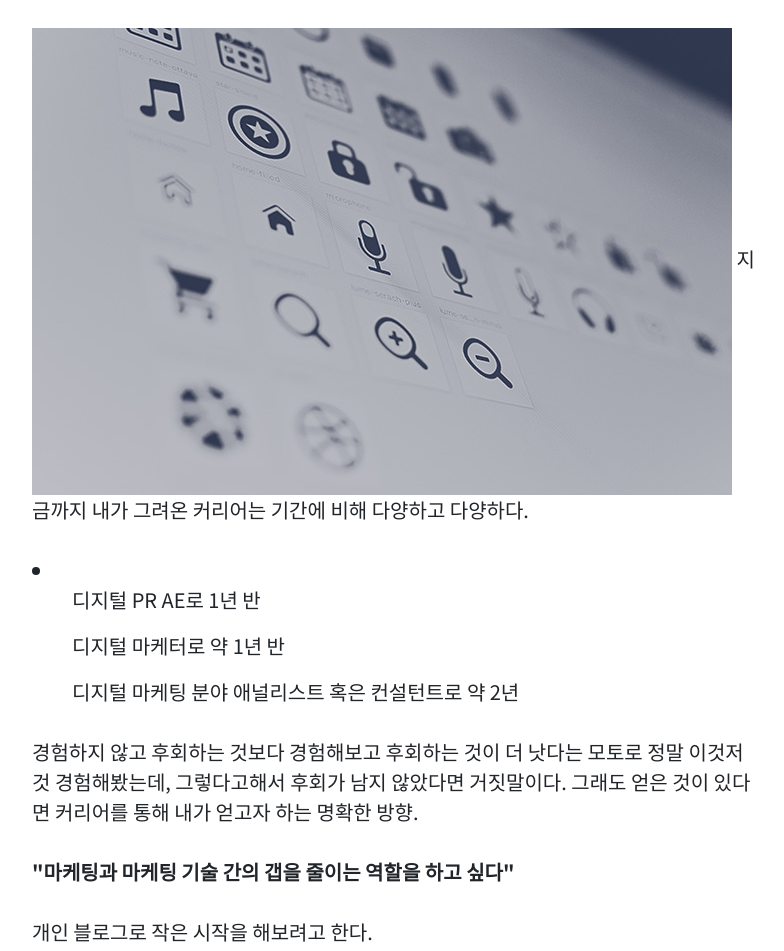
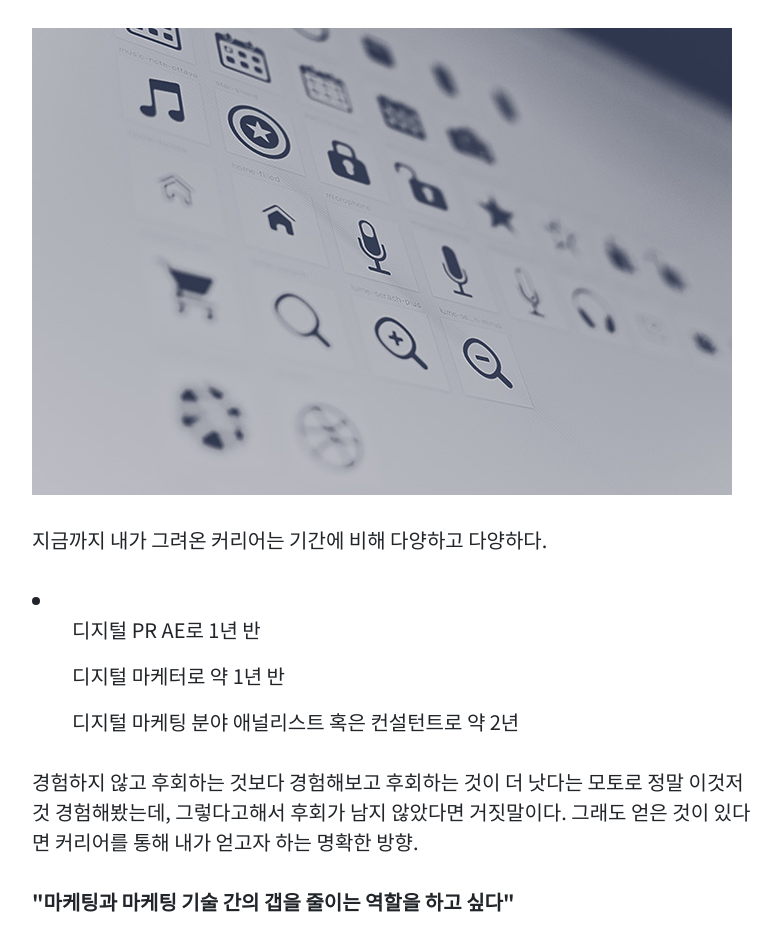
Before and after one commit to Jiyeeah/ddspace, a Jekyll site: the page built from about.html, in a window 1280 px wide. Shown: the part 581-1532 px from the top of the page, without its empty margins (243-1027 px from the left). Built offline with Jekyll 4.4.1, drawn with Linux system fonts in a browser that asks for light colours.

Commit message:
about 페이지 코드 버그 수정

```diff
--- a/about.html
+++ b/about.html
@@ -4,7 +4,7 @@ title: About Jiye
 description: 자고 일어나면 새로운 마케팅 테크가 생겨나는 세상. 그 연결고리가 되기 위하여!
 background: '/img/bg-about.jpg'
 ---
-<img src="/img/posts/about/main.jpg"
+<img src="/img/posts/about/main.jpg"><br>
 <p> 지금까지 내가 그려온 커리어는 기간에 비해 다양하고 다양하다.</p>
 <li>
   <ul>디지털 PR AE로 1년 반</ul>
```
